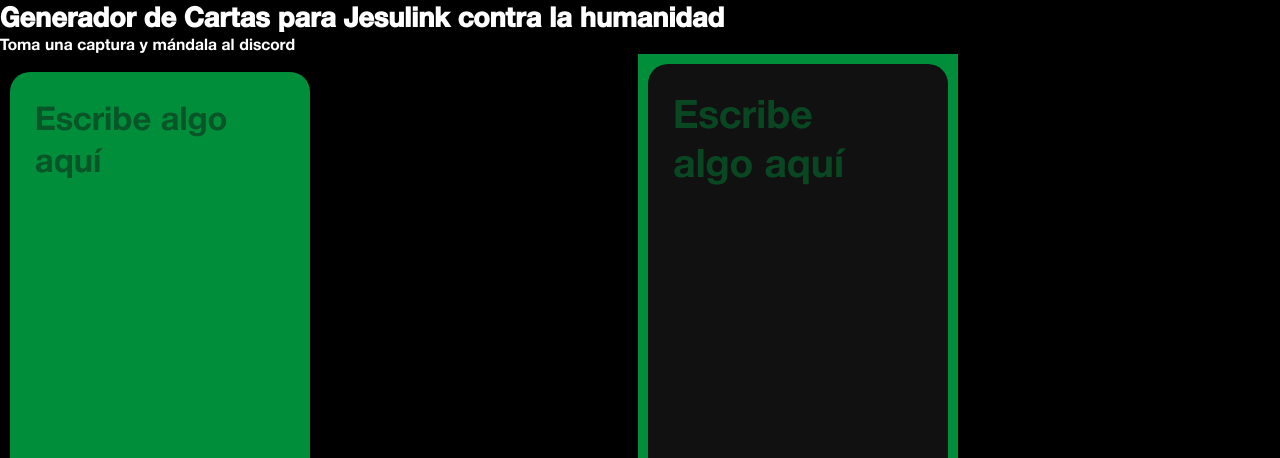
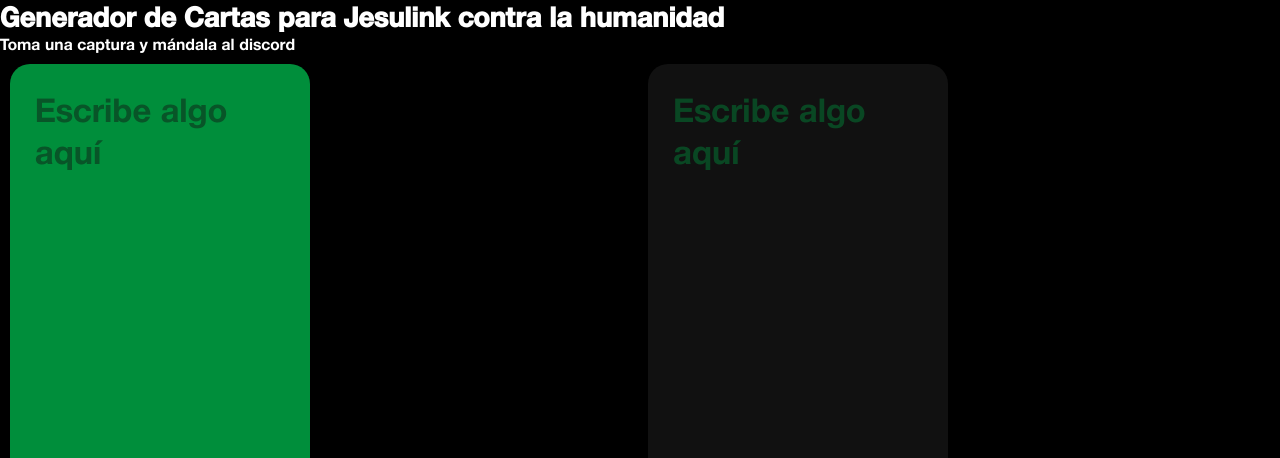
Before and after one commit to Sebasss42/Card-Generator, a plain HTML site: page index.html in a window 1280 px wide. Shown: the top 458 px of the page. Drawn offline with Linux system fonts and the light colour scheme.

Commit message:
Update index.html

```diff
--- a/index.html
+++ b/index.html
@@ -15,13 +15,13 @@
     --><p>Jesulink contra la humanidad</p>
 </div>
 <h2>Carta verde (respuesta)</h2>
-<div id="fondo">
+<table id="fondo">
 <div id="negro">
     <textarea type="text" maxlength="78" id="text-input-text" placeholder="Escribe algo aquí"></textarea>
     <img src="./files/logo2.png" width="20" height="22.5"><!--
     --><p>Jesulink contra la humanidad</p>
 </div>
-</div>
+</table>
 <h2>Carta Negra (pregunta)</h2>
 </body>
 </html>
```
